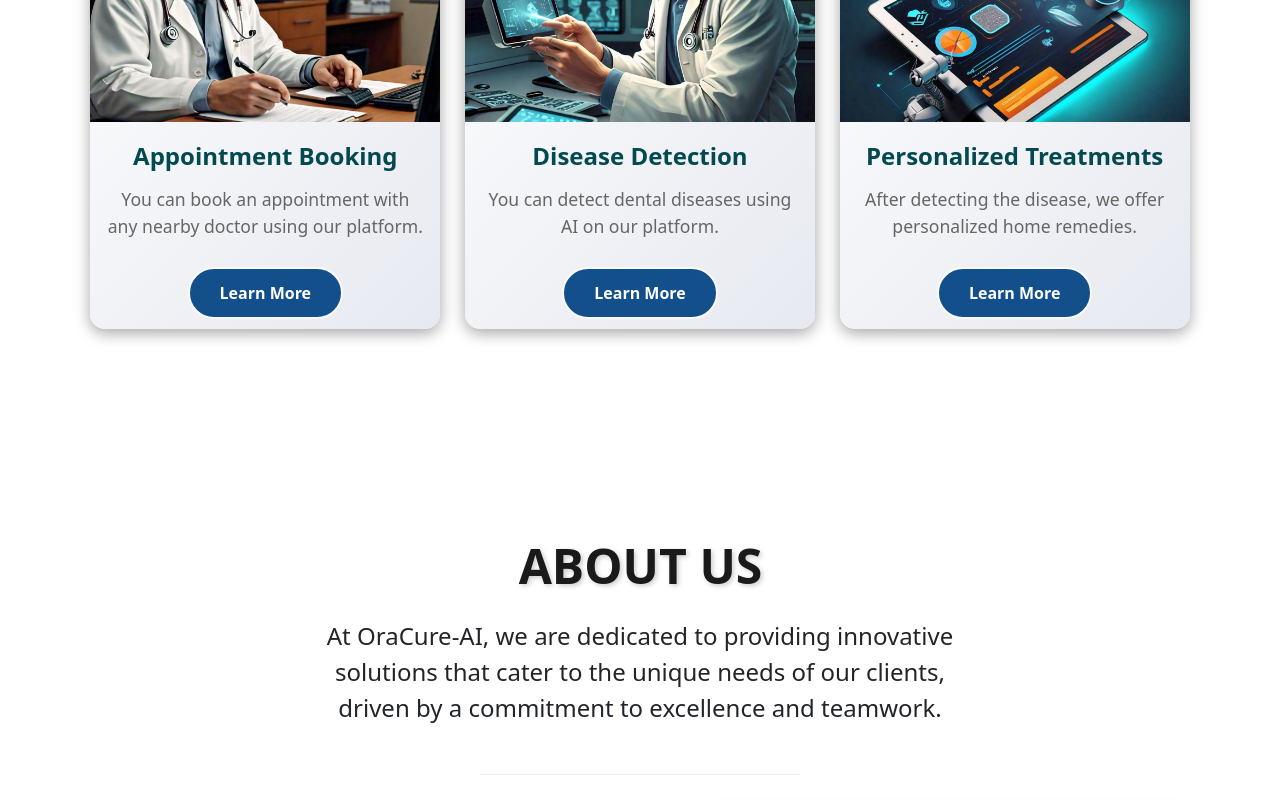
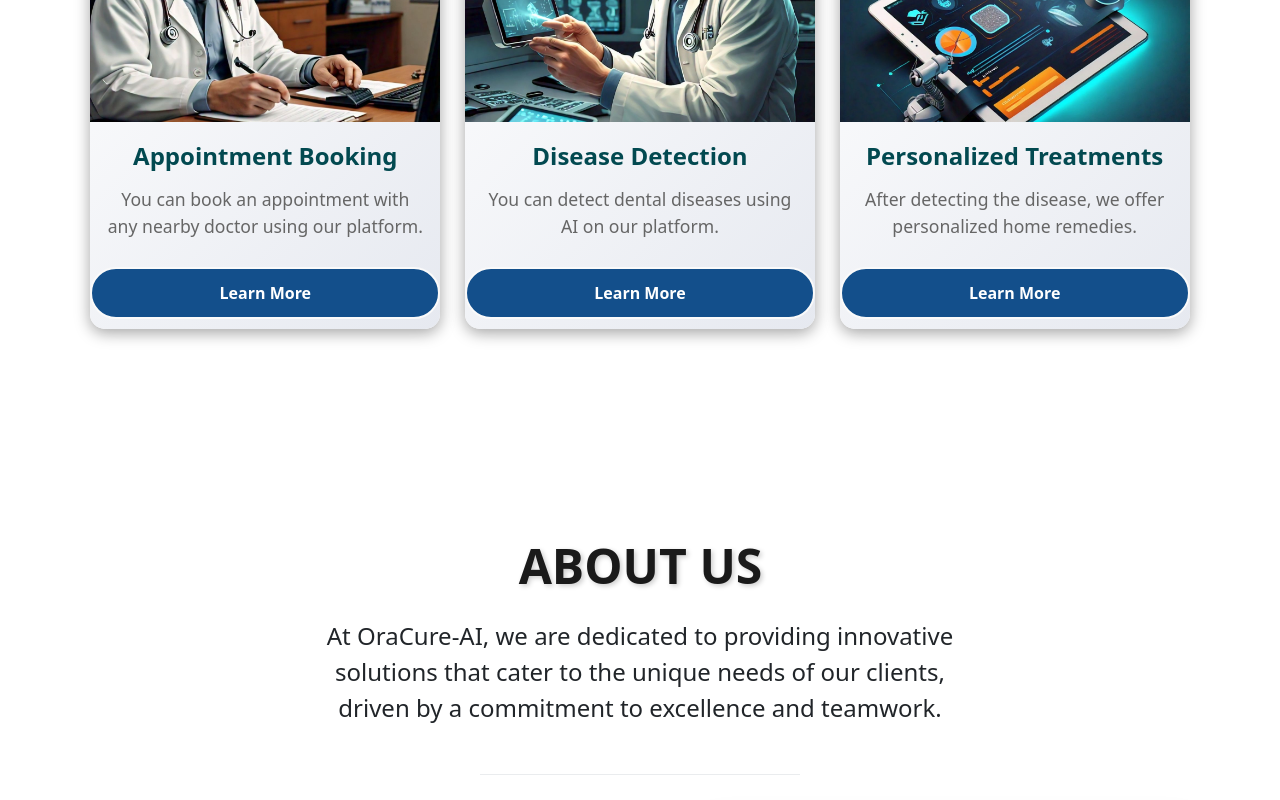
Before and after one commit to ShahwaizM/Oracure, a React (Vite) app in the folder Client/: page / in a window 1280 px wide. Shown: the part 1380-2180 px from the top of the page. Built offline with nearby package versions, Linux system fonts and the light colour scheme; no server answers.

Commit message:
Update AppointmentBookingCard.css

```diff
--- a/Client/src/Styles/AppointmentBookingCard.css
+++ b/Client/src/Styles/AppointmentBookingCard.css
@@ -9,10 +9,13 @@
   width: 100%; /* Full width */
   display: flex;
   flex-direction: column;
-  overflow: hidden; /* Ensure content doesn’t overflow */
-
 }
-
+.card-body {
+  display: flex;
+  flex-direction: column;
+  justify-content: space-between;
+  height: 100%;
+}
 .appointment-card:hover {
   transform: translateY(-7px); /* Lift on hover */
   box-shadow: 0 12px 40px rgba(0, 0, 0, 0.2); /* Stronger shadow on hover */
@@ -32,9 +35,7 @@
   color: #333; /* Darker text */
   text-align: center; /* Centered text */
   margin-bottom: 8px; /* Spacing below the name */
-  white-space: nowrap; /* Prevent text wrapping */
-  overflow: hidden; /* Hide overflow */
-  text-overflow: ellipsis; /* Add ellipsis for long names */
+
 }
 
 .doctor-city,
```
